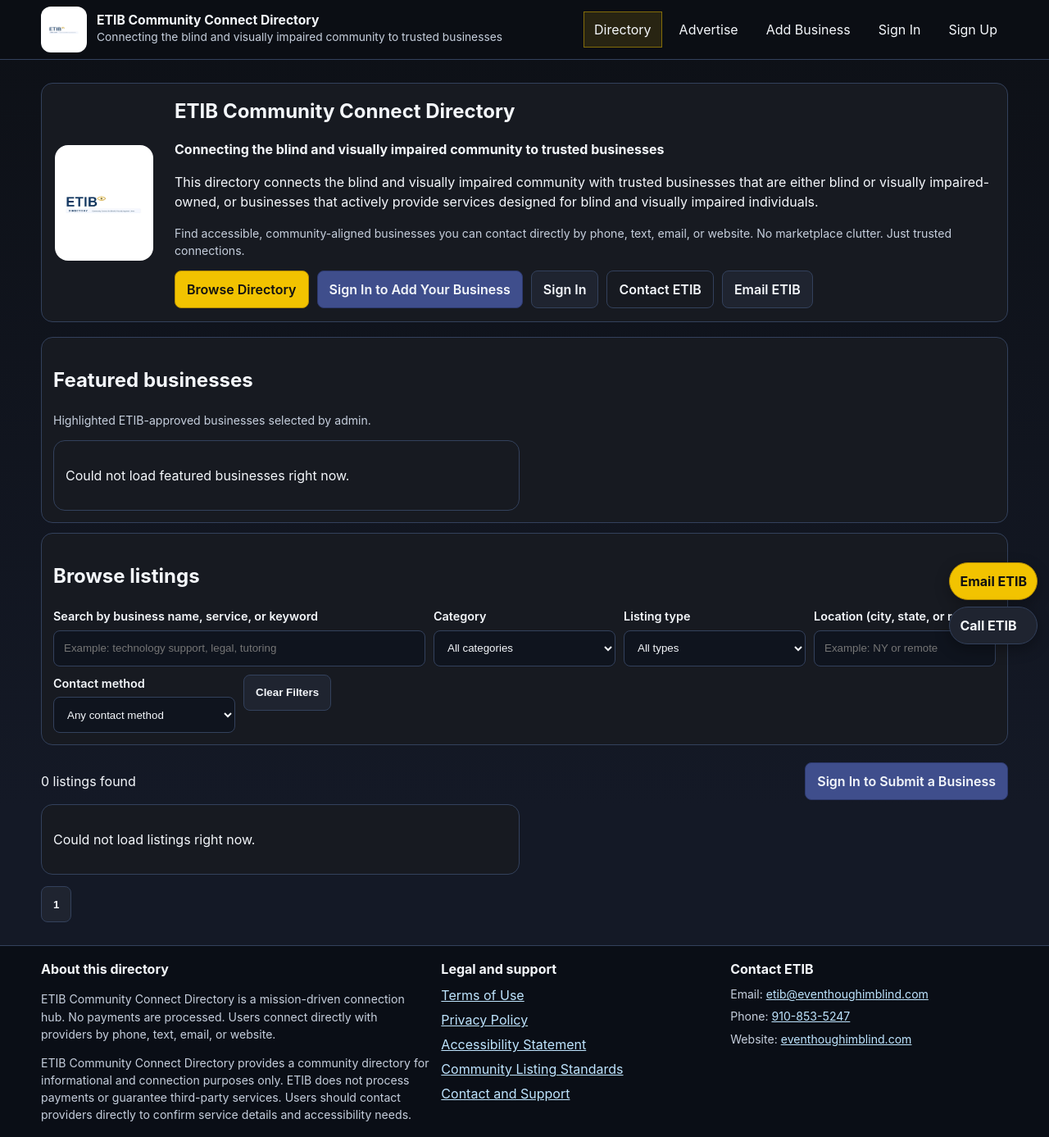
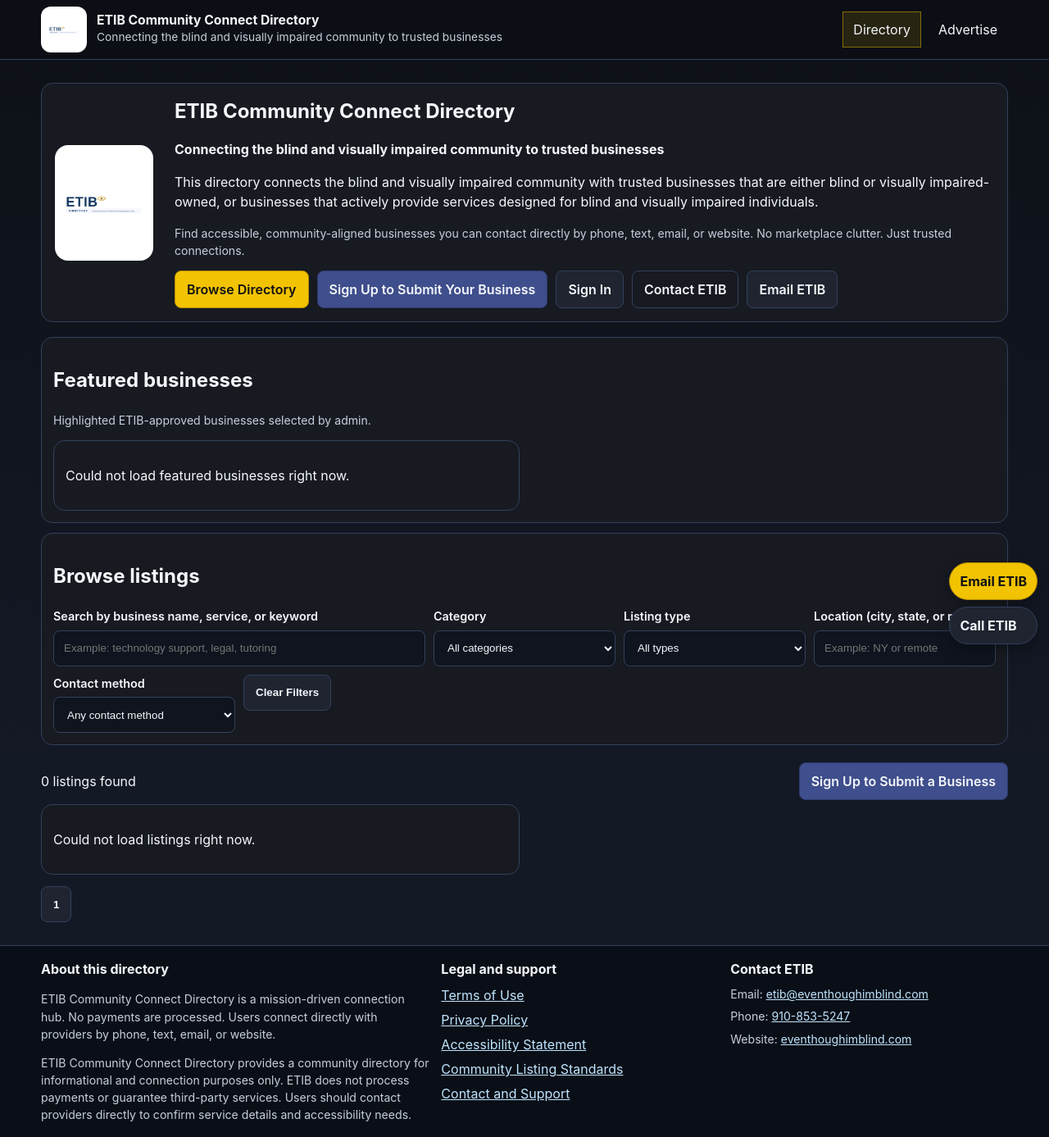
Before and after one commit to CazernyBussey/etib-community-connect, a plain HTML site: page public/index.html in a window 1280 px wide. Shown: the whole page at 82% size. Drawn offline with Linux system fonts and the light colour scheme; no server answers.

Commit message:
Clean up homepage navigation and call-to-action buttons
Removed sign-in and sign-up links from navigation and updated call-to-action buttons for business submissions.

```diff
--- a/public/index.html
+++ b/public/index.html
@@ -1,4 +1,3 @@
-
 <!DOCTYPE html>
 <html lang="en">
 <head>
@@ -24,9 +23,7 @@
         <ul id="siteNavList">
           <li><a href="index.html" aria-current="page">Directory</a></li>
           <li><a href="advertise.html">Advertise</a></li>
-          <li><a href="login.html?redirect=add-business.html">Add Business</a></li>
-          <li><a href="login.html">Sign In</a></li>
-          <li><a href="signup.html">Sign Up</a></li>
+          <!-- Top nav cleaned up: remove Add Business, Sign In, and Sign Up entries. The sign-up/sign-in flows remain accessible via call-to-action buttons below. -->
           <li><a href="owner-dashboard.html">Dashboard</a></li>
           <li><a href="admin-dashboard.html">Admin</a></li>
         </ul>
@@ -47,7 +44,8 @@
 
             <div class="cta-row" aria-label="Primary calls to action">
               <a class="btn btn-primary" href="#browse">Browse Directory</a>
-              <a class="btn btn-secondary" href="login.html?redirect=add-business.html">Sign In to Add Your Business</a>
+              <!-- Sign-up and sign-in call to actions: encourage new businesses to sign up for submitting listings and returning businesses to sign in. -->
+              <a class="btn btn-secondary" href="signup.html?redirect=add-business.html">Sign Up to Submit Your Business</a>
               <a class="btn" href="login.html">Sign In</a>
               <a class="btn btn-ghost" href="legal.html#support">Contact ETIB</a>
               <a class="btn" href="mailto:etib@eventhoughimblind.com">Email ETIB</a>
@@ -133,7 +131,8 @@
 
       <div class="results-top" aria-live="polite">
         <p id="resultCount">0 listings found</p>
-        <a class="btn btn-secondary" href="login.html?redirect=add-business.html">Sign In to Submit a Business</a>
+        <!-- Updated call-to-action: new providers should sign up before submitting a business -->
+        <a class="btn btn-secondary" href="signup.html?redirect=add-business.html">Sign Up to Submit a Business</a>
       </div>
 
       <section id="directoryResults" class="cards" aria-label="Business listing results"></section>
```
